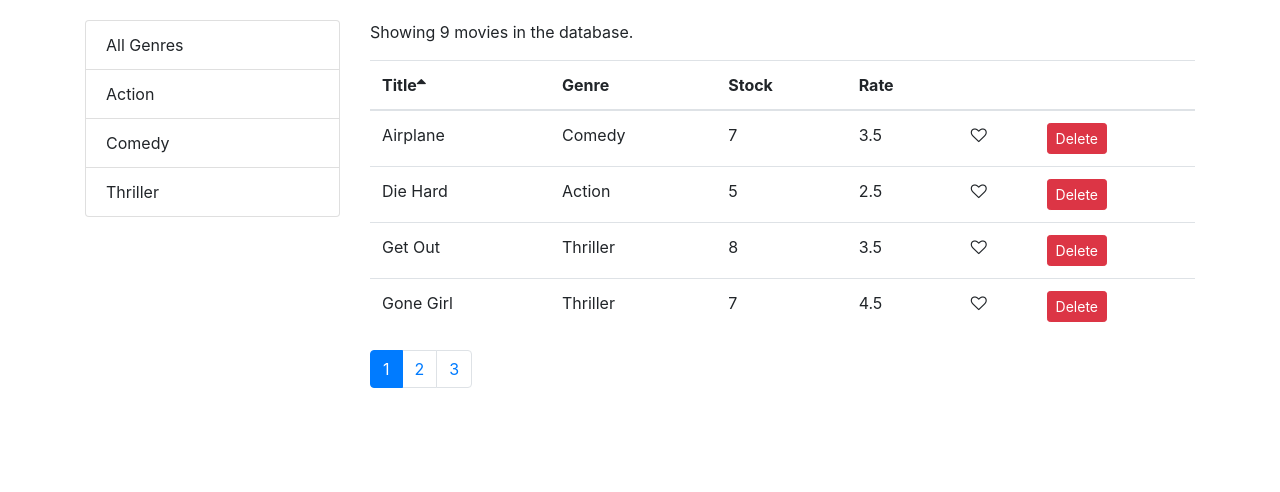
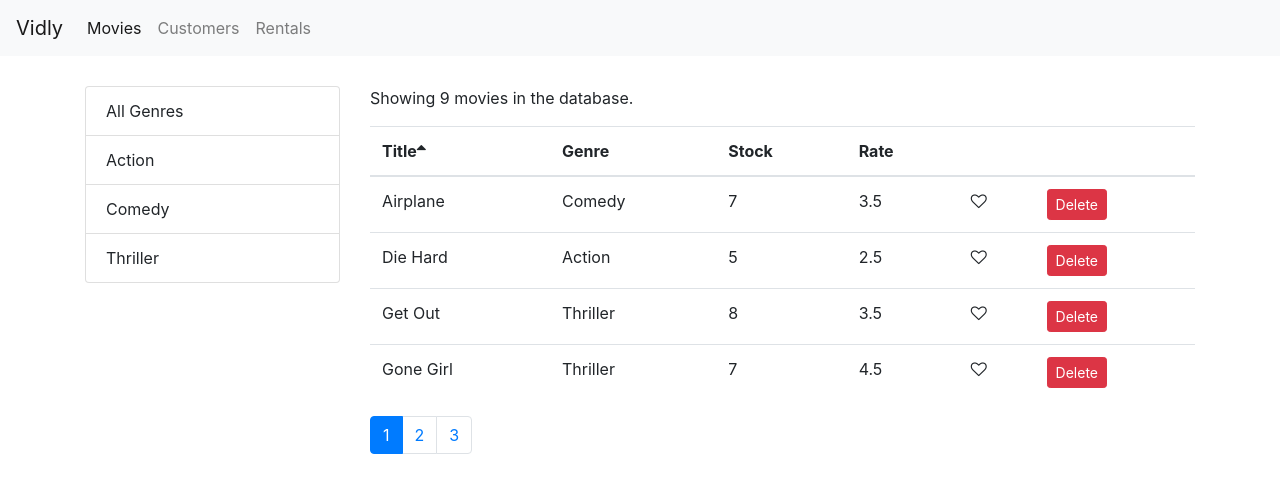
Before and after one commit to ashik77/vidly, a React (Create React App) app: page /movies in a window 1280 px wide. Shown: the top 492 px of the page. Built offline with nearby package versions, Linux system fonts and the light colour scheme.

Commit message:
Adding the navBar

```diff
--- a/package.json
+++ b/package.json
@@ -12,6 +12,7 @@
     "prop-types": "^15.6.2",
     "react": "^18.0.0",
     "react-dom": "^18.0.0",
+    "react-router-dom": "^4.3.1",
     "react-scripts": "5.0.1",
     "web-vitals": "^2.1.4"
   },
--- a/src/App.js
+++ b/src/App.js
@@ -1,14 +1,28 @@
 import React, { Component } from "react";
+import { Route, Redirect, Switch } from "react-router-dom";
 import Movies from "./components/movies";
+import Customers from "./components/customers";
+import Rentals from "./components/rentals";
+import NotFound from "./components/notFound";
+import NavBar from "./components/navBar";
 import "./App.css";
 
 class App extends Component {
-  state = {};
   render() {
     return (
-      <main className="container">
-        <Movies />
-      </main>
+      <React.Fragment>
+        <NavBar />
+        <main className="container">
+          <Switch>
+            <Route path="/movies" component={Movies} />
+            <Route path="/customers" component={Customers} />
+            <Route path="rentals" component={Rentals} />
+            <Route path="/not-found" component={NotFound} />
+            <Redirect from="/" exact to="/movies" />
+            <Redirect to="/not-found" />
+          </Switch>
+        </main>
+      </React.Fragment>
     );
   }
 }
--- /dev/null
+++ b/src/components/customers.jsx
@@ -0,0 +1,7 @@
+import React from "react";
+
+const Customers = () => {
+  return <h1>Customers</h1>;
+};
+
+export default Customers;
--- /dev/null
+++ b/src/components/navBar.jsx
@@ -0,0 +1,38 @@
+import React from "react";
+import { Link, NavLink } from "react-router-dom";
+
+const NavBar = () => {
+  return (
+    <nav className="navbar navbar-expand-lg navbar-light bg-light">
+      <Link className="navbar-brand" to="/">
+        Vidly
+      </Link>
+      <button
+        className="navbar-toggler"
+        type="button"
+        data-toggle="collapse"
+        data-target="#navbarNavAltMarkup"
+        aria-controls="navbarNavAltMarkup"
+        aria-expanded="false"
+        aria-label="Toggle navigation"
+      >
+        <span className="navbar-toggler-icon"></span>
+      </button>
+      <div className="collapse navbar-collapse" id="navbarNavAltMarkup">
+        <div className="navbar-nav">
+          <NavLink className="nav-item nav-link" to="/movies">
+            Movies
+          </NavLink>
+          <NavLink className="nav-item nav-link" to="/customers">
+            Customers
+          </NavLink>
+          <NavLink className="nav-item nav-link" to="/rentals">
+            Rentals
+          </NavLink>
+        </div>
+      </div>
+    </nav>
+  );
+};
+
+export default NavBar;
--- a/src/index.css
+++ b/src/index.css
@@ -1,6 +1,6 @@
 body {
   margin: 0;
-  padding: 20px 0 0 0;
+  padding: 0 0 0 0;
   font-family: -apple-system, BlinkMacSystemFont, "Segoe UI", "Roboto", "Oxygen",
     "Ubuntu", "Cantarell", "Fira Sans", "Droid Sans", "Helvetica Neue",
     sans-serif;
@@ -13,6 +13,10 @@
     monospace;
 }
 
+.navbar {
+  margin-bottom: 30px;
+}
+
 .clickable {
   cursor: pointer;
 }
```
Also changed, not shown: src/components/movieForm.jsx (added), src/components/notFound.jsx (added), 1 other file (tests, documents, lock files or other folders).
